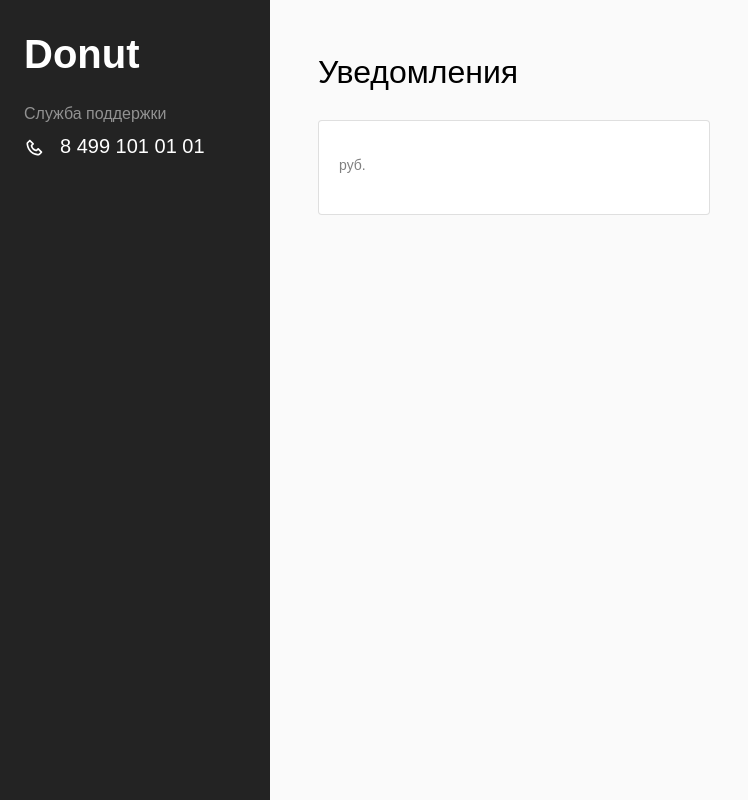
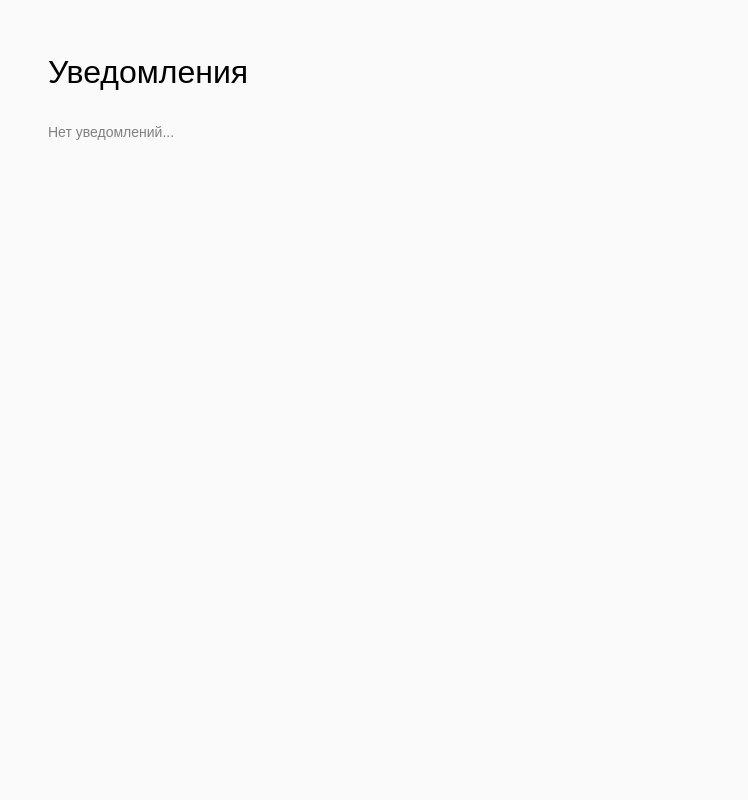
Before and after one commit to lerastromtsova/donut, a React (Create React App) app: page /lastdonation/1 in a window 1280 px wide. Shown: the whole page, without its empty margins (0-748 px from the left). Built offline with nearby package versions, Linux system fonts and the light colour scheme; no server answers.

Commit message:
Remove sidebar

```diff
--- a/src/components/Sidebar.tsx
+++ b/src/components/Sidebar.tsx
@@ -8,10 +8,12 @@ function Sidebar() {
     const location = useLocation();
 
     return (
+        <>
+        { location.pathname.includes("/lastdonation") ? null :
         <Nav id="sidebar" className="active">
             <div className="p-4">
                 <h1><a href="/" className="logo">Donut</a></h1>
-                    {location.pathname.includes("/donate_to") || location.pathname.includes("/success") || location.pathname.includes("/lastdonation")?
+                    {location.pathname.includes("/donate_to") || location.pathname.includes("/success") ?
                         null :
                         (
                             <ul className="list-unstyled components mb-5"><li className={location.pathname === "/profile" ? "active" : ""}>
@@ -35,7 +37,8 @@ function Sidebar() {
                     </div>
                 </div>
             </div>
-        </Nav>
+        </Nav>}
+        </>
     )
 }
 
--- a/src/pages/LastDonationPage.tsx
+++ b/src/pages/LastDonationPage.tsx
@@ -42,7 +42,7 @@ function LastDonationPage({match}: RouteComponentProps<TParams>) {
     return (
         <div>
             <h2 className="mb-4">Уведомления</h2>
-            { donateItem }
+            { donat?.amount? donateItem : "Нет уведомлений..."}
         </div>
     )
 }
```
